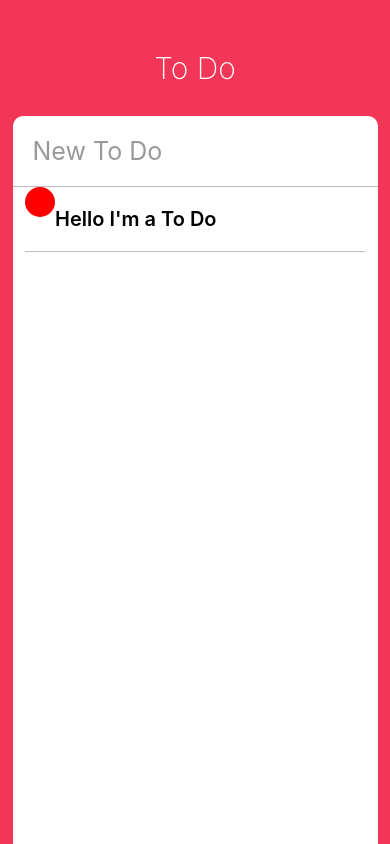
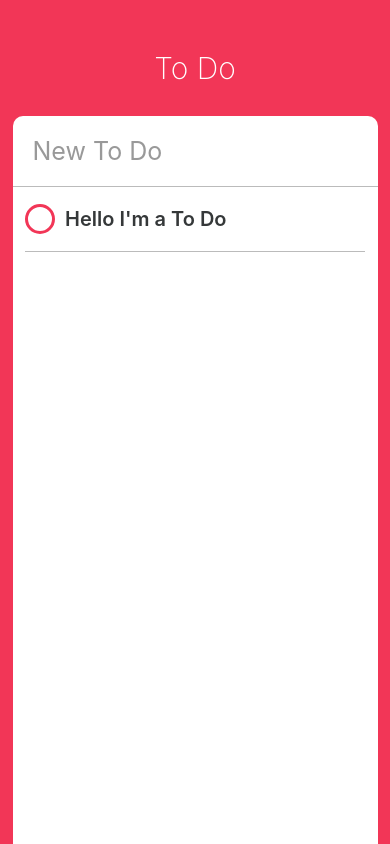
Before and after one commit to eshellster/to-do, a React Native app: screen / in a window 390 px wide. Built offline with nearby package versions, Linux system fonts and the light colour scheme.

Commit message:
todo style

```diff
--- a/ToDo.js
+++ b/ToDo.js
@@ -4,18 +4,29 @@ import { View, Text, TouchableOpacity, StyleSheet, Dimensions } from 'react-nati
 const { width, height } = Dimensions.get('window');
 export default class ToDo extends Component {
 	state = {
-		isEditing: false
+		isEditing: false,
+		isCompleted: false
 	};
 	render() {
+		const { isCompleted } = this.state;
 		return (
 			<View style={styles.container}>
-				<TouchableOpacity>
-					<View style={styles.circle} />
+				<TouchableOpacity onPress={this._toggleComplete}>
+					<View style={[ styles.circle, isCompleted ? styles.completedCircle : styles.uncompletedCircle ]} />
 				</TouchableOpacity>
-				<Text style={styles.text}>Hello I'm a To Do</Text>
+				<Text style={[ styles.text, isCompleted ? styles.completedText : styles.uncompletedText ]}>
+					Hello I'm a To Do
+				</Text>
 			</View>
 		);
 	}
+	_toggleComplete = () => {
+		this.setState((prevState) => {
+			return {
+				isCompleted: !prevState.isCompleted
+			};
+		});
+	};
 }
 
 const styles = StyleSheet.create({
@@ -23,17 +34,30 @@ const styles = StyleSheet.create({
 		width: width - 50,
 		borderBottomColor: '#bbb',
 		borderBottomWidth: StyleSheet.hairlineWidth,
-		flexDirection: 'row'
+		flexDirection: 'row',
+		alignItems: 'center'
 	},
 	circle: {
 		width: 30,
 		height: 30,
 		borderRadius: 15,
-		backgroundColor: 'red'
+		borderWidth: 3,
+		marginRight: 10
+	},
+	completedCircle: {
+		borderColor: '#bbb'
+	},
+	uncompletedCircle: {
+		borderColor: '#F23657'
 	},
 	text: {
 		fontWeight: '600',
 		fontSize: 20,
 		marginVertical: 20
-	}
+	},
+	completedText: {
+		color: '#bbb',
+		textDecorationLine: 'line-through'
+	},
+	uncompletedText: { color: '#353839' }
 });
```
